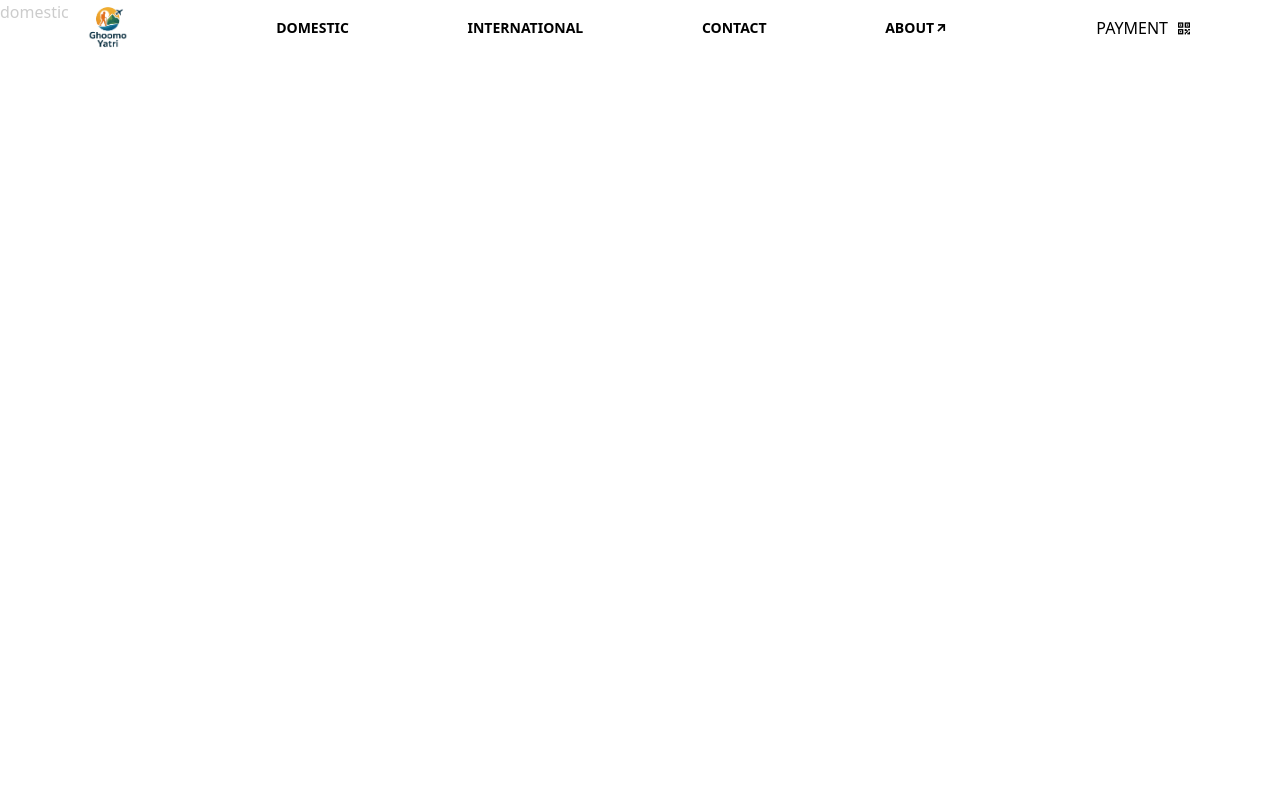
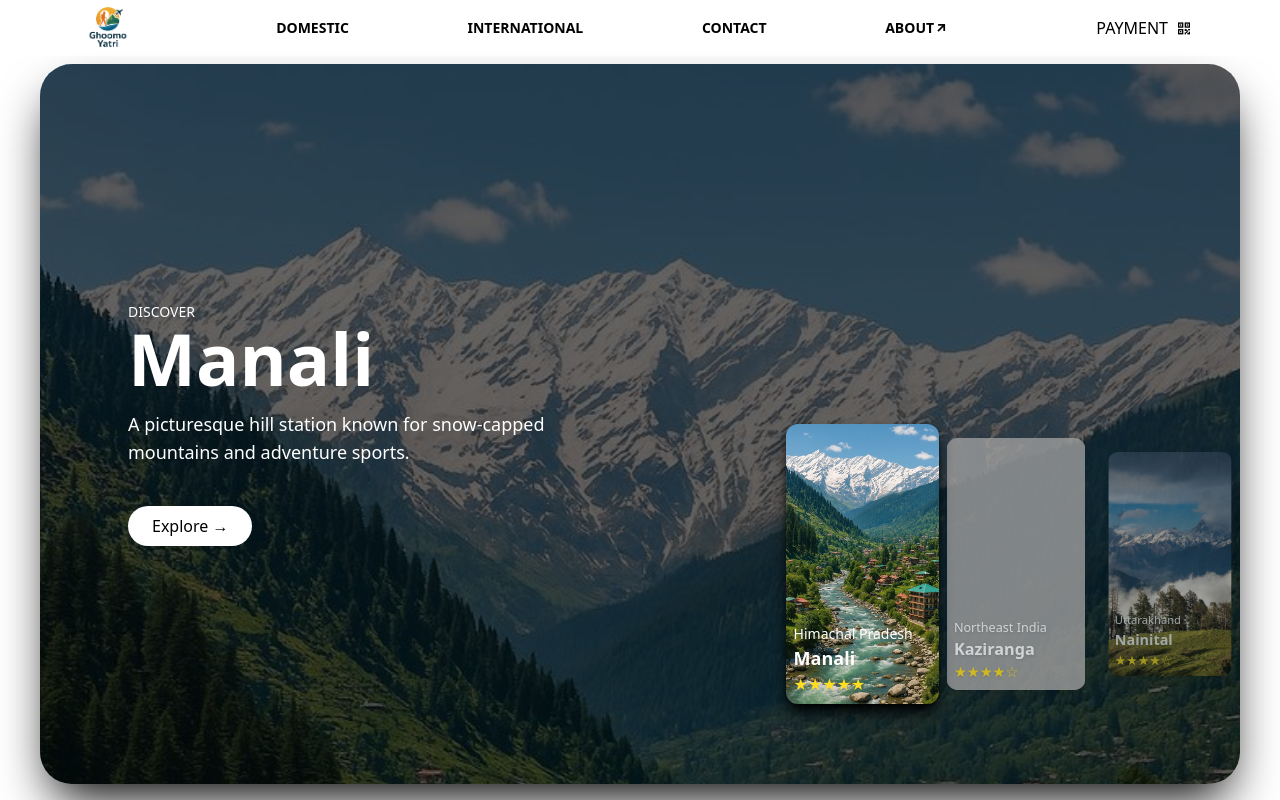
Before and after one commit to Manish511T/GhoomoYatri, a React (Vite) app: page /domestic in a window 1280 px wide. Built offline with nearby package versions, Linux system fonts and the light colour scheme; grey boxes are pictures that could not be loaded.

Commit message:
create hero section for domestic tour page

```diff
--- a/src/pages/domestic.jsx
+++ b/src/pages/domestic.jsx
@@ -1,13 +1,162 @@
-import React from 'react'
-import Navbar from '../components/navbar'
+import React, { useState, useEffect } from 'react';
+import Navbar from '../components/navbar';
 
-function domestic() {
+const destinations = [
+  {
+    id: 1,
+    title: "Goa",
+    subtitle: "West Coast",
+    image: "Goa.jpg",
+    description: "Popular for its beaches, nightlife, and Portuguese heritage.",
+    rating: 5
+  },
+  {
+    id: 2,
+    title: "Manali",
+    subtitle: "Himachal Pradesh",
+    image: "Manali.jpeg",
+    description: "A picturesque hill station known for snow-capped mountains and adventure sports.",
+    rating: 5
+  },
+  {
+    id: 3,
+    title: "Kaziranga",
+    subtitle: "Northeast India",
+    image: "northeast-history.jpg",
+    description: "A UNESCO World Heritage site famous for one-horned rhinoceroses.",
+    rating: 4
+  },
+  {
+    id: 4,
+    title: "Nainital",
+    subtitle: "Uttarakhand",
+    image: "Uttarakhand.webp",
+    description: "A beautiful lake town surrounded by hills, popular for boating and views.",
+    rating: 4
+  },
+  {
+    id: 5,
+    title: "Pangong Lake",
+    subtitle: "Ladakh",
+    image: "Pangong-Lake.jpg",
+    description: "A stunning high-altitude lake known for its color-changing waters.",
+    rating: 5
+  },
+  {
+    id: 6,
+    title: "Gulmarg",
+    subtitle: "Kashmir",
+    image: "Kashmir.jpg",
+    description: "A skiing destination and paradise for snow lovers in the Himalayas.",
+    rating: 5
+  },
+  {
+    id: 7,
+    title: "Alleppey",
+    subtitle: "Kerala",
+    image: "kerala.webp",
+    description: "Known for its serene backwaters and houseboat cruises.",
+    rating: 4
+  },
+  {
+    id: 8,
+    title: "Havelock Island",
+    subtitle: "Andaman",
+    image: "Andaman.jpg",
+    description: "Famous for white sand beaches, coral reefs, and diving spots.",
+    rating: 5
+  }
+];
+
+const Domestic = () => {
+  const [currentIndex, setCurrentIndex] = useState(0);
+
+  // Slide every 4 seconds
+  useEffect(() => {
+    const interval = setInterval(() => {
+      setCurrentIndex((prev) => (prev + 1) % destinations.length);
+    }, 4000);
+    return () => clearInterval(interval);
+  }, []);
+
+  const visibleCards = [
+    destinations[currentIndex % destinations.length],
+    destinations[(currentIndex + 1) % destinations.length],
+    destinations[(currentIndex + 2) % destinations.length]
+  ];
+
   return (
     <>
-    <Navbar />
-    <div className='text-black h-full w-full'>domestic</div>
+      <Navbar />
+      <div className="domestic-hero w-screen px-10 flex items-center justify-center rounded-4xl">
+        <div
+          className="w-full h-[90vh] mt-16 px-10 rounded-4xl shadow-2xl shadow-black  bg-cover  relative transition-all duration-700 ease-in-out  overflow-hidden "
+          style={{ backgroundImage: `url(${visibleCards[0].image})` }}
+        >
+          {/* Overlay */}
+          <div className="absolute inset-0 bg-black/60 z-0"></div>
+
+          {/* Content */}
+          <div className="relative z-10 h-full w-full flex items-center justify-between px-12">
+            {/* Left Content */}
+            <div className="text-white flex flex-col justify-center w-1/2">
+              <h2 className="text-sm uppercase">Discover</h2>
+              <h1 className="text-7xl font-bold">{visibleCards[0].title}</h1>
+              <p className="mt-4 text-lg text-wrap">{visibleCards[0].description}</p>
+              <button className="w-fit mt-10 bg-white text-black px-6 py-2 rounded-full flex items-center gap-2 cursor-pointer hover:bg-emerald-600 hover:border-2 hover:border-emerald-200 hover:text-white" >
+                Explore →
+              </button>
+            </div>
+
+            {/* Right Carousel Cards */}
+            <div className="absolute h-fit w-fit  left-[63%] top-[50%] flex gap-[-30px] pr-4">
+              {visibleCards.map((item, idx) => {
+                let scale = "scale-80";
+                let zIndex = 10;
+                let opacity = "opacity-60";
+                let shadow = "shadow-2xl";
+
+                if (idx === 0) {
+                  scale = "scale-100";
+                  zIndex = 30;
+                  opacity = "opacity-100";
+                  shadow = "shadow-2xl shadow-black drop-shadow-md";
+
+                } else if (idx === 1) {
+                  scale = "scale-90";
+                  zIndex = 20;
+                  opacity = "opacity-80";
+
+                }
+
+                return (
+                  <div
+                    key={item.id}
+                    onClick={() => setCurrentIndex((currentIndex + idx) % destinations.length)}
+                    className={`relative w-[12vw] h-70 rounded-xl overflow-hidden shadow-lg transition-all duration-500 cursor-pointer transform ${scale} ${opacity} ${shadow}  `}
+                    style={{ zIndex }}
+                  >
+                    <img
+                      src={item.image}
+                      alt={item.title}
+                      className="h-full w-full object-cover"
+                    />
+                    <div className="absolute bottom-2 left-2 text-white drop-shadow">
+                      <p className="text-sm">{item.subtitle}</p>
+                      <h3 className="text-lg font-semibold">{item.title}</h3>
+                      <div className="flex text-yellow-300">
+                        {"★".repeat(item.rating)}{"☆".repeat(5 - item.rating)}
+                      </div>
+                    </div>
+                  </div>
+                );
+              })}
+            </div>
+          </div>
+        </div>
+      </div>
     </>
-  )
-}
+  );
+};
 
-export default domestic
+export default Domestic;
```
